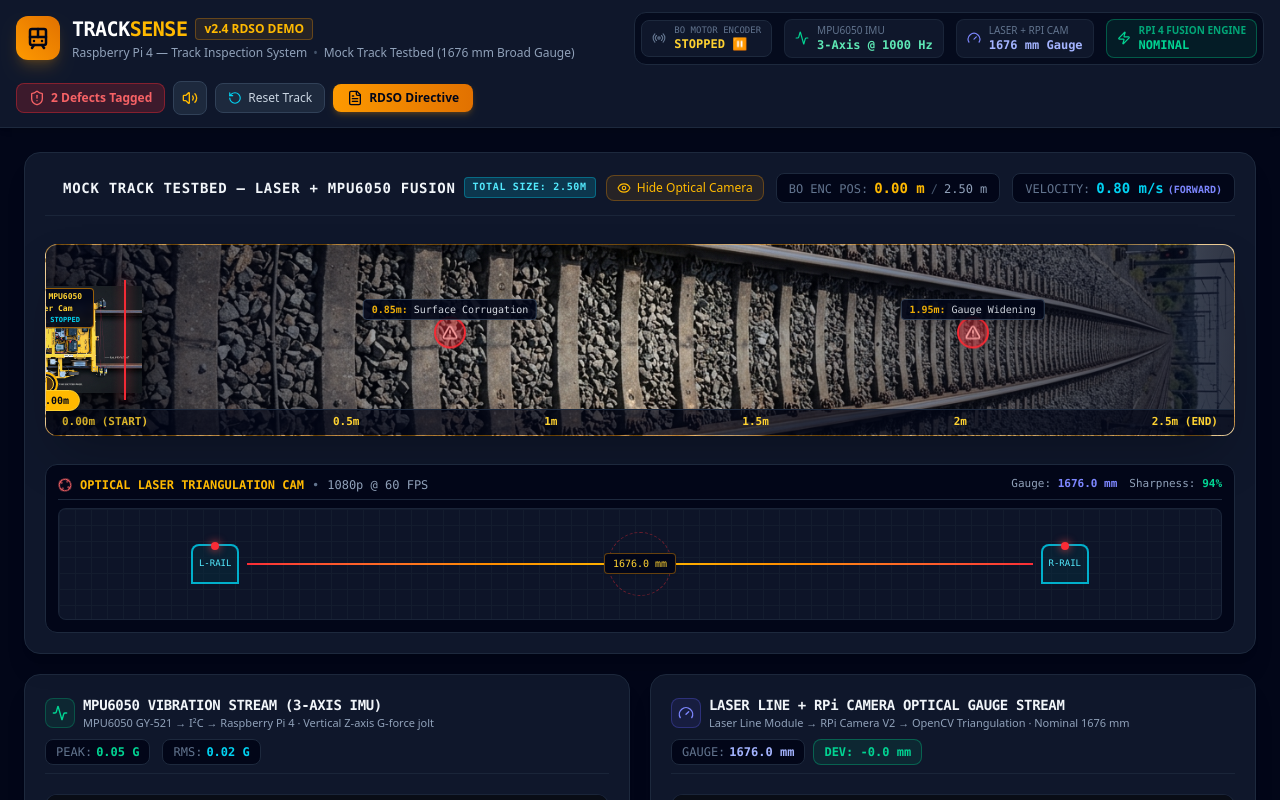
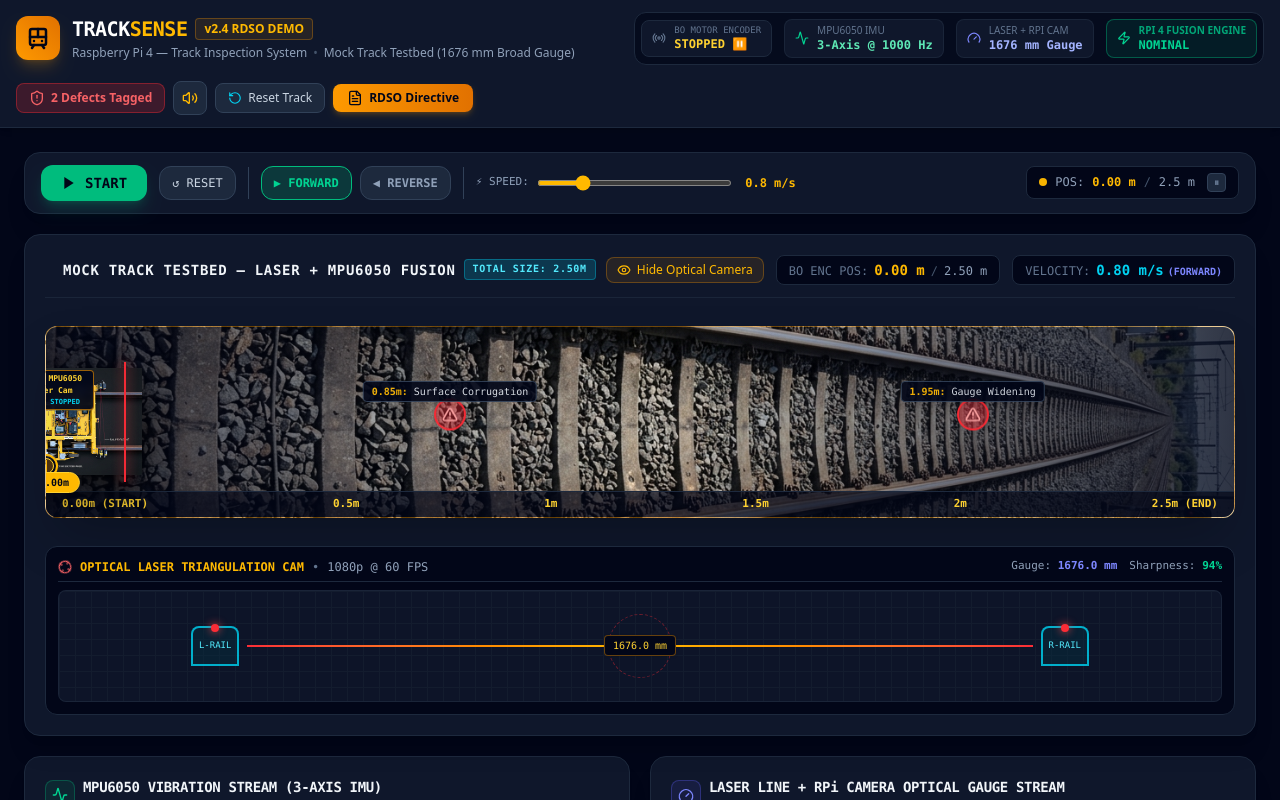
Before and after one commit to Narendra-104/Tracksence, a React (Vite) app: page / in a window 1280 px wide. Shown: the top 800 px of the page. Built offline with nearby package versions, Linux system fonts and the light colour scheme.

Commit message:
feat: drive control bar above track, real hardware labels (MPU6050, BO Motor, L298N, RPi4, Laser+RPiCam, Buzzer/LED), dynamic track length configurator

```diff
--- a/src/App.tsx
+++ b/src/App.tsx
@@ -401,6 +401,110 @@ export default function App() {
 
       {/* Main Dashboard Layout */}
       <main className="flex-1 max-w-7xl w-full mx-auto p-4 sm:p-6 space-y-5">
+
+        {/* ── DRIVE CONTROL BAR — above the track ── */}
+        <div className="bg-slate-900 border border-slate-800 rounded-2xl px-4 py-3 shadow-xl flex flex-wrap items-center gap-3 font-mono">
+
+          {/* Play / Pause */}
+          <button
+            onClick={handleTogglePlay}
+            className={`px-5 py-2 rounded-xl text-sm font-bold flex items-center space-x-2 shadow-lg transition-all ${
+              isPlaying
+                ? 'bg-amber-500 text-slate-950 hover:bg-amber-400 shadow-amber-500/20'
+                : 'bg-emerald-500 text-slate-950 hover:bg-emerald-400 shadow-emerald-500/20'
+            }`}
+          >
+            {isPlaying ? (
+              <svg className="w-4 h-4 fill-current" viewBox="0 0 24 24"><rect x="6" y="4" width="4" height="16"/><rect x="14" y="4" width="4" height="16"/></svg>
+            ) : (
+              <svg className="w-4 h-4 fill-current" viewBox="0 0 24 24"><polygon points="5,3 19,12 5,21"/></svg>
+            )}
+            <span>{isPlaying ? 'PAUSE' : 'START'}</span>
+          </button>
+
+          {/* Stop */}
+          {isPlaying && (
+            <button
+              onClick={handleStopRun}
+              className="px-4 py-2 rounded-xl bg-red-500/20 hover:bg-red-500/30 text-red-400 border border-red-500/40 text-sm font-bold transition-colors"
+            >
+              ⏹ STOP
+            </button>
+          )}
+
+          {/* Reset */}
+          <button
+            onClick={handleResetRun}
+            className="px-3 py-2 rounded-xl bg-slate-800 hover:bg-slate-700 text-slate-300 text-xs font-medium border border-slate-700 transition-colors"
+            title="Reset to 0.00m"
+          >
+            ↺ RESET
+          </button>
+
+          {/* Divider */}
+          <div className="w-px h-8 bg-slate-700 hidden sm:block" />
+
+          {/* Direction Toggle */}
+          <div className="flex items-center gap-2">
+            <button
+              onClick={() => setDirection('FORWARD')}
+              className={`px-3 py-2 rounded-xl text-xs font-bold border flex items-center gap-1.5 transition-all ${
+                direction === 'FORWARD'
+                  ? 'bg-emerald-500/20 border-emerald-500 text-emerald-400'
+                  : 'bg-slate-800 border-slate-700 text-slate-400 hover:text-slate-200'
+              }`}
+            >
+              ▶ FORWARD
+            </button>
+            <button
+              onClick={() => setDirection('REVERSE')}
+              className={`px-3 py-2 rounded-xl text-xs font-bold border flex items-center gap-1.5 transition-all ${
+                direction === 'REVERSE'
+                  ? 'bg-indigo-500/20 border-indigo-500 text-indigo-300'
+                  : 'bg-slate-800 border-slate-700 text-slate-400 hover:text-slate-200'
+              }`}
+            >
+              ◀ REVERSE
+            </button>
+          </div>
+
+          {/* Divider */}
+          <div className="w-px h-8 bg-slate-700 hidden sm:block" />
+
+          {/* Speed Slider */}
+          <div className="flex items-center gap-2 flex-1 min-w-[160px] max-w-xs">
+            <span className="text-slate-400 text-[11px] whitespace-nowrap">⚡ SPEED:</span>
+            <input
+              type="range"
+              min="0.2"
+              max="3.0"
+              step="0.1"
+              value={speed}
+              onChange={(e) => setSpeed(parseFloat(e.target.value))}
+              className="flex-1 accent-amber-400 cursor-pointer h-1.5 rounded-lg"
+            />
+            <span className="text-amber-400 font-bold text-xs w-14 text-right">{speed.toFixed(1)} m/s</span>
+          </div>
+
+          {/* Live position readout */}
+          <div className="ml-auto bg-slate-950 border border-slate-800 px-3 py-1.5 rounded-lg flex items-center gap-2 text-xs">
+            <span className="w-2 h-2 rounded-full bg-amber-400 animate-pulse" />
+            <span className="text-slate-400">POS:</span>
+            <span className="text-amber-400 font-bold">{position.toFixed(2)} m</span>
+            <span className="text-slate-600">/</span>
+            <span className="text-slate-400">{trackLength.toFixed(1)} m</span>
+            <span className={`ml-1 px-1.5 py-0.5 rounded text-[10px] font-bold border ${
+              isPlaying
+                ? direction === 'FORWARD'
+                  ? 'bg-emerald-500/20 border-emerald-500/40 text-emerald-300'
+                  : 'bg-indigo-500/20 border-indigo-500/40 text-indigo-300'
+                : 'bg-slate-800 border-slate-700 text-slate-500'
+            }`}>
+              {isPlaying ? (direction === 'FORWARD' ? '⏩' : '⏪') : '⏸'}
+            </span>
+          </div>
+        </div>
+
         {/* Row 1: Interactive Track Visualizer */}
         <LiveTrackVisualizer
           currentPosition={position}
@@ -416,6 +520,7 @@ export default function App() {
           direction={direction}
           trackLength={trackLength}
         />
+
 
         {/* Row 2: Real-time Telemetry Streams (Vibration + Optical Gauge) */}
         <div className="grid grid-cols-1 lg:grid-cols-2 gap-5">
```
